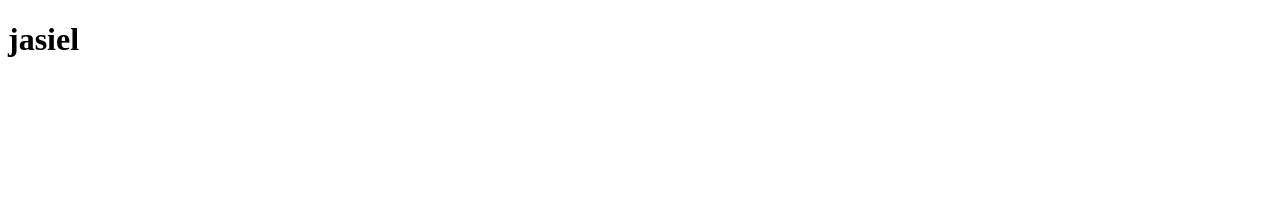
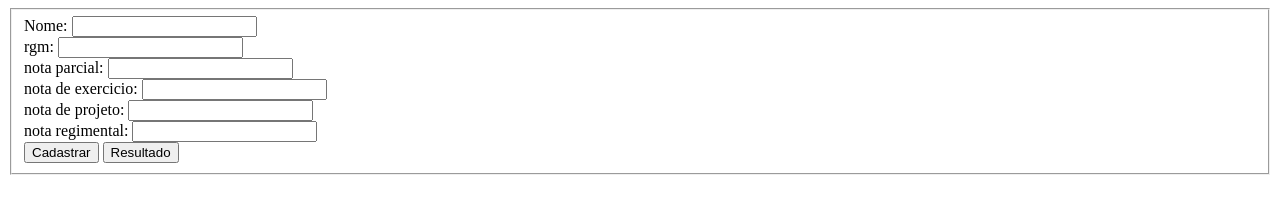
Before and after one commit to jaasielsilva/jasiel, a plain HTML site: page index.html in a window 1280 px wide. Drawn offline with Linux system fonts and the light colour scheme.

Commit message:
formulario

```diff
--- a/index.html
+++ b/index.html
@@ -5,10 +5,48 @@
     <meta http-equiv="X-UA-Compatible" content="IE=edge">
     <meta name="viewport" content="width=device-width, initial-scale=1.0">
     <title>Document</title>
+    <link rel="stylesheet" href="Estilo.css">
 </head>
 <body>
+
     <form action="">
-      <h1>jasiel</h1>
+
+        <fieldset>
+            <div>
+                <label for="nome">Nome:</label>
+                <input type="text" id="nome" />
+            </div>
+            <div>
+            <div>
+                <label for="rgm">rgm:</label>
+                <input type="text" id="rgm" />
+            </div>
+            <div>
+            <div>
+                <div>
+                    <label for="nota parcial">nota parcial:</label>
+                    <input type="text" id="nota parcial" />
+                </div>
+             <div>
+                <div>
+                    <label for="nota de exercicio">nota de exercicio:</label>
+                    <input type="text" id="nota de exercicio" />
+                </div>
+            <div>
+                <div>
+                    <label for="nota de projeto">nota de projeto:</label>
+                    <input type="text" id="nota de projeto" />
+                </div>
+            <div>
+                    <label for="nota regimental">nota regimental:</label>
+                    <input type="text" id="nota regimental" />
+                </div>
+
+            <button id="cadastrar">Cadastrar</button>
+            <button id="res">Resultado</button>
+        </fieldset>
     </form>
+
+
 </body>
 </html>
```
